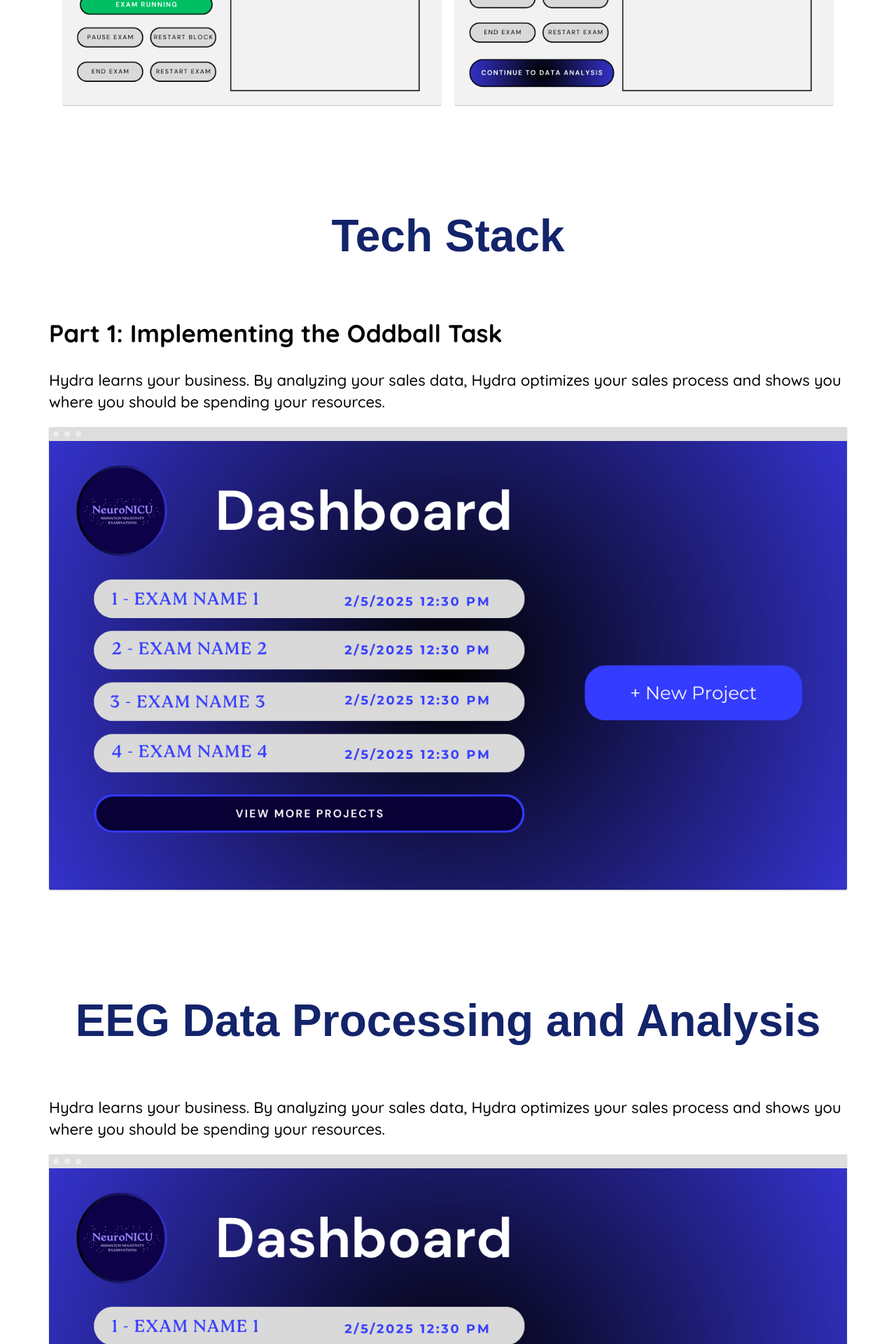
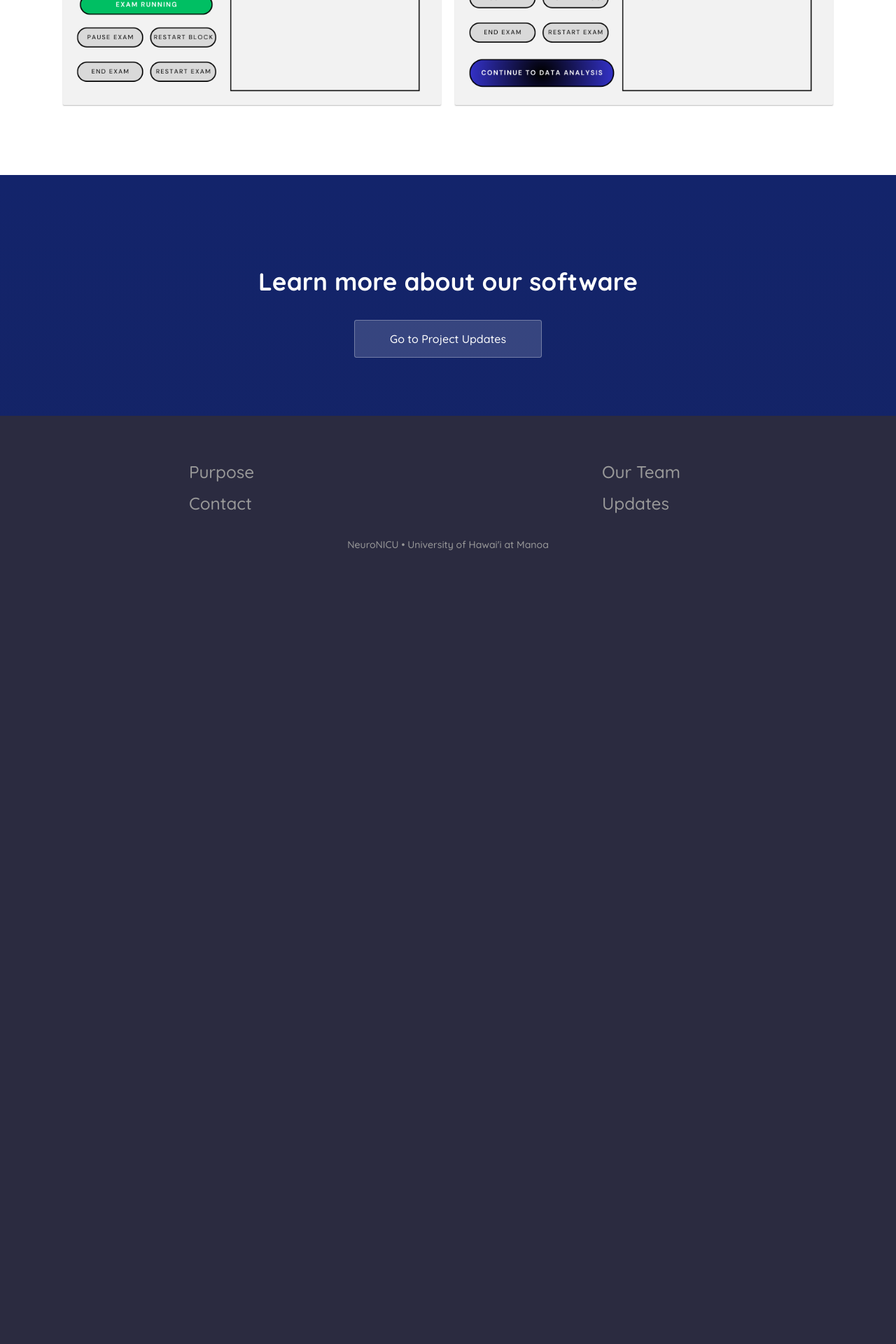
Before and after one commit to neuroNICU/neuroNICU.github.io, a Jekyll site: the page built from index.html, in a window 1280 px wide. Shown: the part 3079-4999 px from the top of the page at 70% size. Built offline with Jekyll 4.4.1, drawn with Linux system fonts in a browser that asks for light colours; some web fonts are replaced; after the commit the page ends 3918 px from its top, so only the background shows below that; some of the changed text lies outside the part shown.

Commit message:
edit footer

```diff
--- a/_sass/footer.scss
+++ b/_sass/footer.scss
@@ -2,6 +2,7 @@
 	width: 100%;
 	margin: 10px;
 	padding: 0;
+
 
 	@media #{$tablet} {
 		-webkit-flex: 1 0 180px;
@@ -96,7 +97,9 @@
 
 	.footer-columns {
 		@extend %flexbox;
-		@include flex-flow(wrap);
+		//@include flex-flow(wrap);
+		justify-content: space-between;
+		gap: 20px;
 		margin: -10px -10px 10px -10px;
 	}
 
--- a/_sass/landing-page.scss
+++ b/_sass/landing-page.scss
@@ -71,7 +71,7 @@
 	font-style: normal;
 }
 
-p, li {
+p, li, .quicksand {
 	font-family: "Quicksand", sans-serif;
 	font-weight: 430;
 }
--- a/index.html
+++ b/index.html
@@ -61,34 +61,8 @@
         </div>
     </section>
 
-    <section>
-        <div class="container">
-            <div class="text editable text-center">
-                <h1 class="title">Tech Stack </h1>
-                <h2>Part 1: Implementing the Oddball Task</h2>
-                <p>Hydra learns your business. By analyzing your sales data, Hydra optimizes your sales process and shows you where you should be spending your resources.</p>
-            </div>
-            <div class="image text-center">
-                <img src="{{ site.baseurl }}/images/dashboard.png" alt="Screenshot" class="screenshot editable" />
-            </div>
-        </div>
-    </section>
-
-    <section>
-        <div class="container">
-            <div class="text editable text-center">
-                <h1 class="title">EEG Data Processing and Analysis </h1>
-                <p>Hydra learns your business. By analyzing your sales data, Hydra optimizes your sales process and shows you where you should be spending your resources.</p>
-            </div>
-            <div class="image text-center">
-                <img src="{{ site.baseurl }}/images/dashboard.png" alt="Screenshot" class="screenshot editable" />
-            </div>
-        </div>
-    </section>
-
-
     <section class="bottom-cta text-center">
         <h2 class="editable">Learn more about our software</h2>
-        <div class="button alt"><a href="/updates/">Go to Project Updates</a></div>
+        <div class="button alt quicksand"><a href="/updates/">Go to Project Updates</a></div>
     </section>
 </div>
```
Also changed, not shown: _data/footer.yml (+1 -27 lines).
